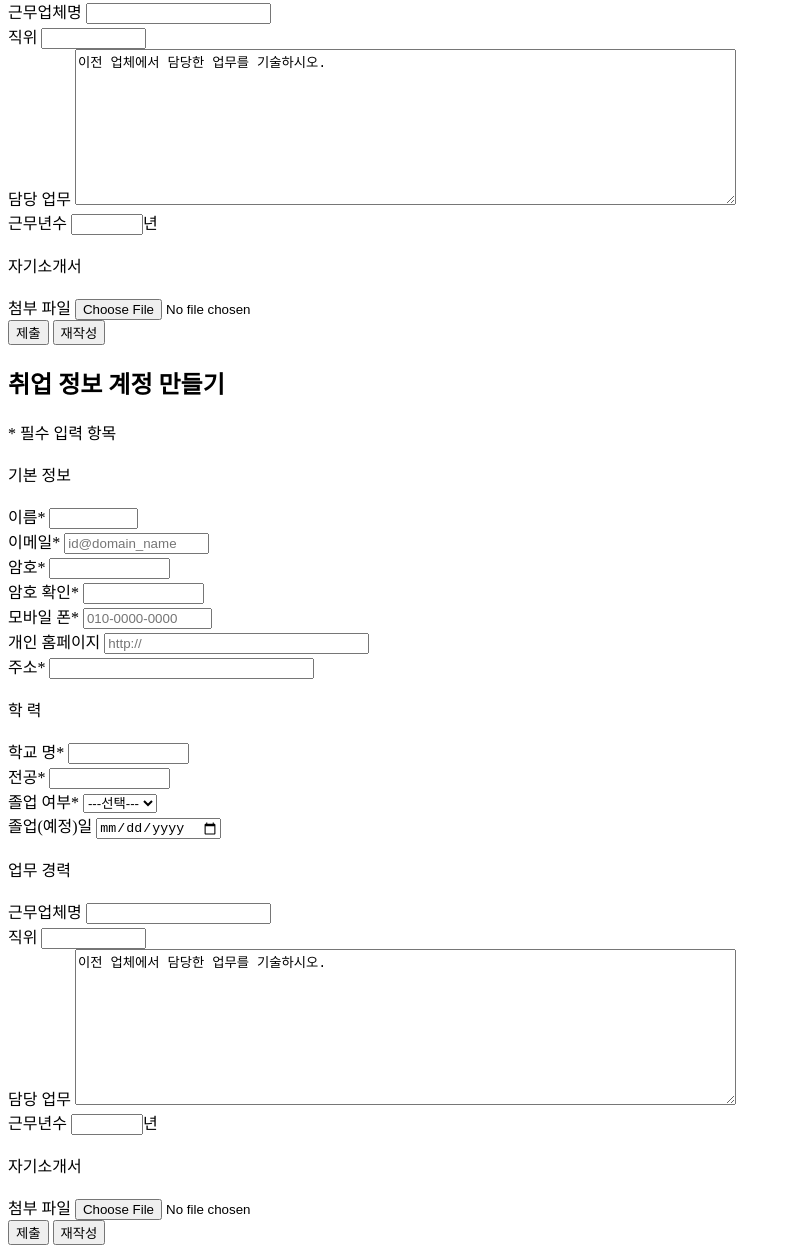
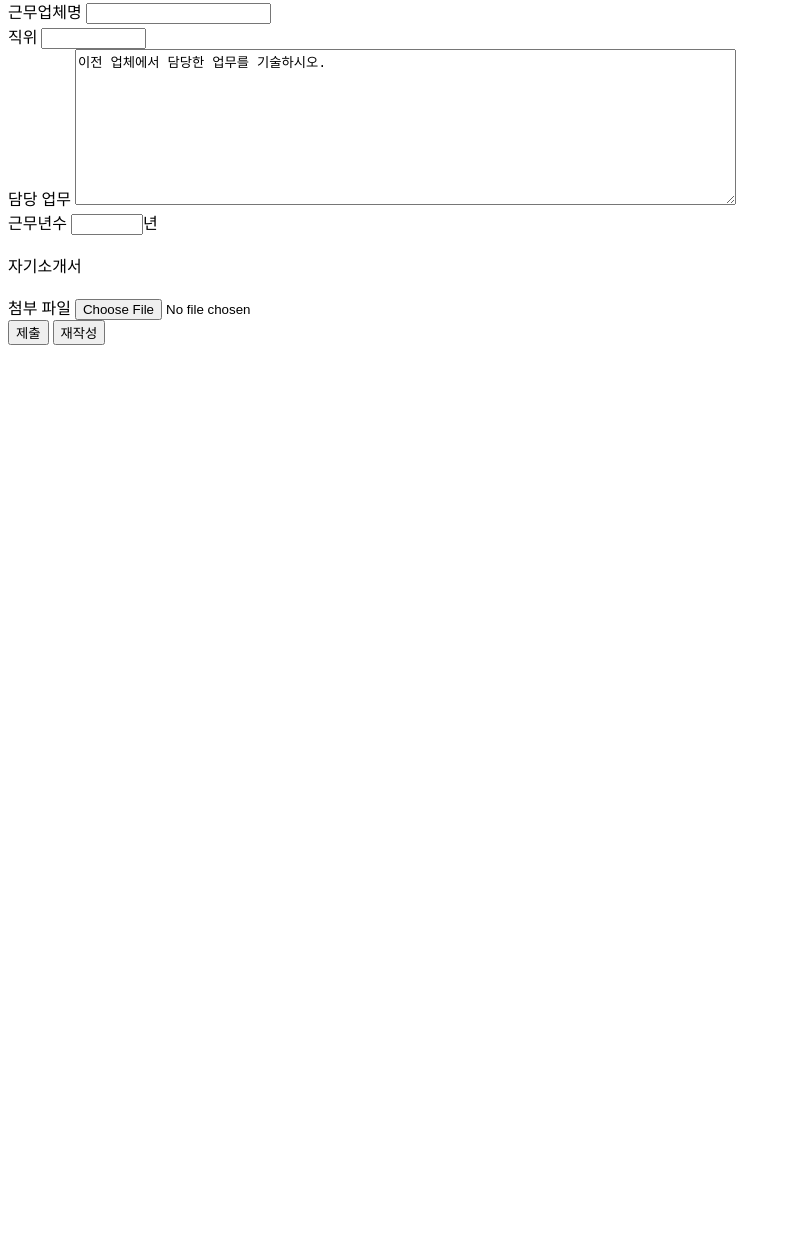
Before and after one commit to oodidrk/home, a plain HTML site: page reports/webreport01.html in a window 1280 px wide. Shown: the part 555-1808 px from the top of the page, without its empty margins (0-791 px from the left). After the commit the page ends 908 px from the top, so only its background shows below. Drawn offline with Linux system fonts and the light colour scheme.

Commit message:
첫 번째 webreport01.html에 대한 commit

```diff
--- a/reports/webreport01.html
+++ b/reports/webreport01.html
@@ -49,55 +49,4 @@
 
 </form>
 </body>
-</html><!DOCTYPE html>
-<html lang="en">
-<head>
-    <meta charset="UTF-8">
-    <title>취업 정보 계정 만들기</title>
-</head>
-<body>
-<h2>취업 정보 계정 만들기</h2>
-
-<form name = "fo" method = "get">
-    * 필수 입력 항목 <br>
-    <br>
-    기본 정보<br>
-    <br>
-    이름* <input type ="text" size="8"><br>
-    이메일* <input type="email" size="15" placeholder="id@domain_name"><br>
-    암호* <input type="password" size="12"><br>
-    암호 확인* <input type="password" size="12"><br>
-    모바일 폰* <input type="tel" size="13" placeholder="010-0000-0000"><br>
-    개인 홈페이지 <input type="url" size="30" placeholder="http://"><br>
-    주소* <input type="text" size="30"><br>
-    <br>
-    학 력<br>
-    <br>
-    학교 명* <input type="text" size="12"><br>
-    전공* <input type="text" size="12"><br>
-    졸업 여부*
-    <select name="졸업 여부">
-        <option value="1">---선택---</option>
-        <option value="2">졸업예정</option>
-        <option value="3">졸업</option>
-    </select><br>
-    졸업(예정)일 <input type="date"><br>
-    <br>
-    업무 경력<br>
-    <br>
-    근무업체명 <input type="text" size="20"><br>
-    직위 <input type="text" size="10"><br>
-    담당 업무 <textarea cols="80" rows="10">이전 업체에서 담당한 업무를 기술하시오.</textarea><br>
-    근무년수 <input type="number" min="0" max="10" step="0.5">년<br>
-    <br>
-    자기소개서<br>
-    <br>
-    첨부 파일 <input type="file"><br>
-    <input type="submit" value="제출"> <input type="reset" value="재작성">
-
-
-
-
-</form>
-</body>
 </html>
```
